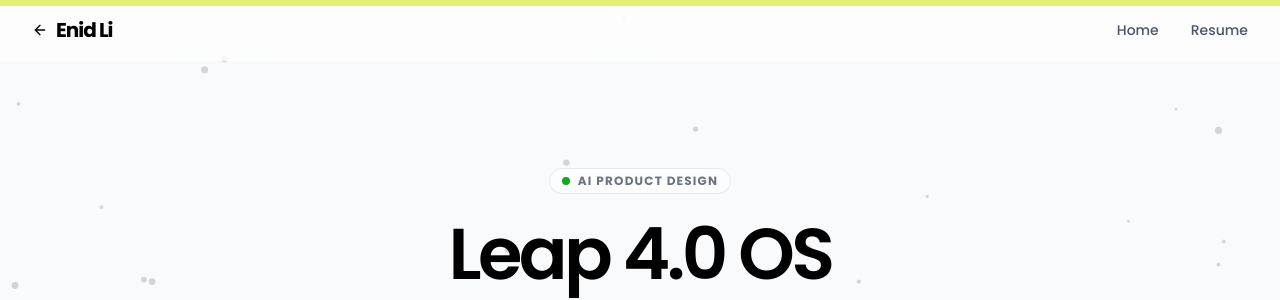
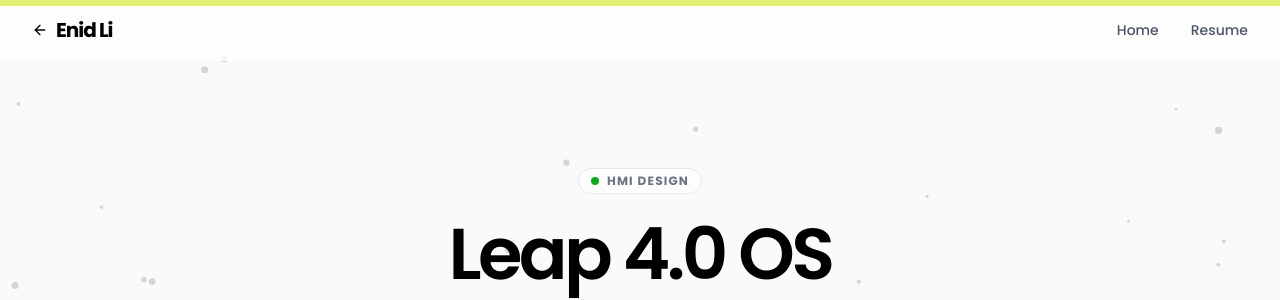
Before and after one commit to enid-li/portfolio_enid, a Next.js app: page /project/Leap_hmi4.0 in a window 1280 px wide. Shown: the top 300 px of the page. Built offline with nearby package versions, Linux system fonts and the light colour scheme.

Commit message:
modified some texts

```diff
--- a/src/app/project/Leap_hmi4.0/page.tsx
+++ b/src/app/project/Leap_hmi4.0/page.tsx
@@ -40,7 +40,7 @@
           >
             <div className="inline-flex items-center gap-2 px-3 py-1 rounded-full border border-gray-200 bg-white/50 backdrop-blur-md mb-6">
               <span className="w-2 h-2 rounded-full bg-[#13A71D]"></span>
-              <span className="text-xs font-bold tracking-widest uppercase text-gray-500">AI Product Design</span>
+              <span className="text-xs font-bold tracking-widest uppercase text-gray-500">HMI Design</span>
             </div>
             <h1 className="text-5xl md:text-7xl font-semibold tracking-tighter leading-none mb-8 text-black">
               <span>Leap 4.0 OS</span>
```
